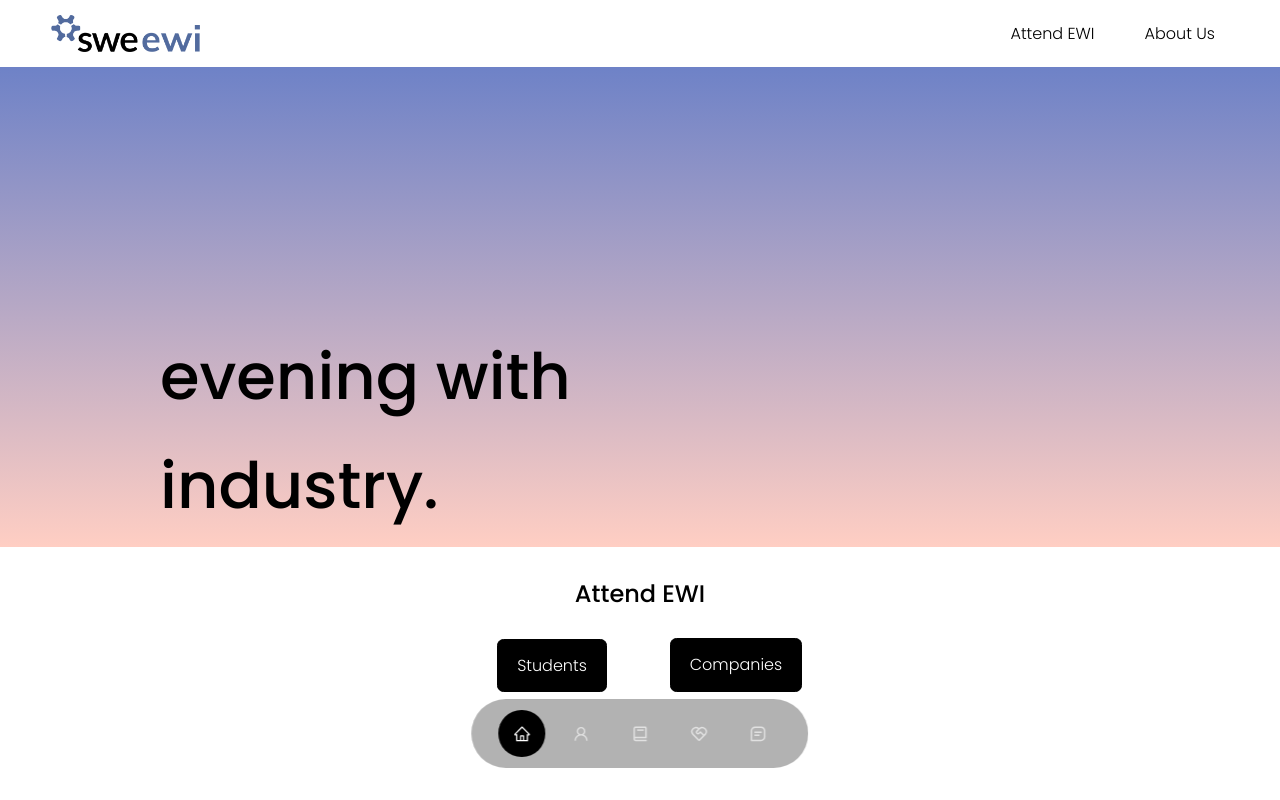
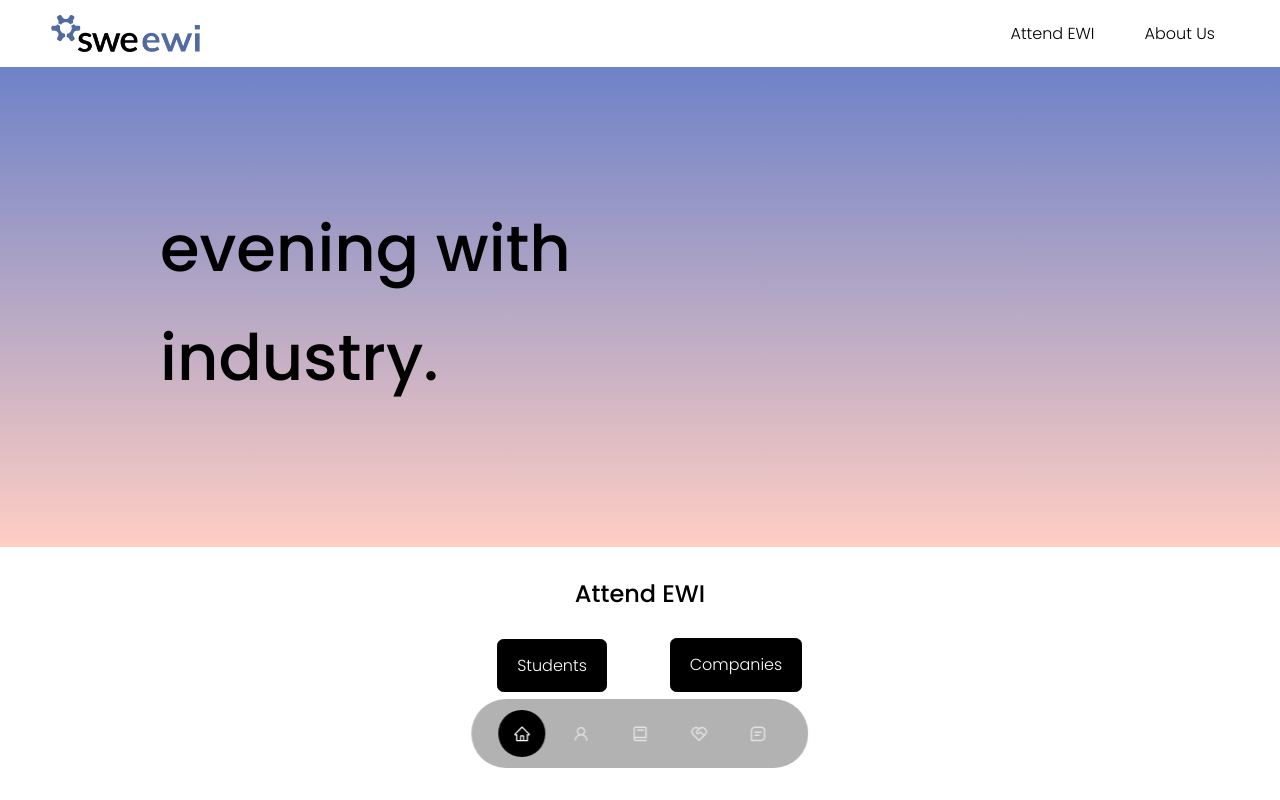
Before and after one commit to swe-ucla/ewi-website, a React (Create React App) app: page / in a window 1280 px wide. Shown: the top 800 px of the page. Built offline with nearby package versions, Linux system fonts and the light colour scheme.

Commit message:
Header formatting

```diff
--- a/package.json
+++ b/package.json
@@ -12,6 +12,7 @@
     "react-dom": "^18.2.0",
     "react-icons": "^4.10.1",
     "react-pdf": "^7.5.0",
+    "react-router-dom": "^6.18.0",
     "react-scripts": "5.0.1",
     "typewriter-effect": "^2.20.1",
     "web-vitals": "^2.1.4"
--- a/src/components/header/header.css
+++ b/src/components/header/header.css
@@ -9,12 +9,12 @@ header {
 .header__container {
   text-align: left;
   height: 100%;
-  position: relative;
+  position: static;
 }
 
 .headerText {
-  margin-top: 12rem;
-  margin-right: 26rem;
+  margin-top: 8vh;
+  margin-right: 45vh;
 }
 
 .headerText h1{
```
Also changed, not shown: 1 other file (tests, documents, lock files or other folders).
